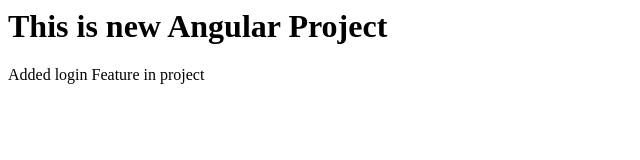
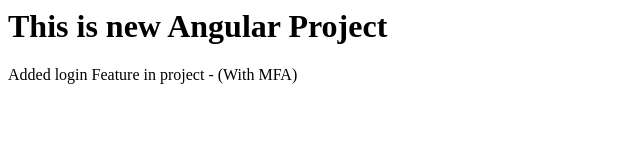
Before and after one commit to Shyambhuva4/IVP_Angular, a plain HTML site: page index.html in a window 1280 px wide. Shown: the full height of the page, 0-640 px from the left. Drawn offline with Linux system fonts and the light colour scheme.

Commit message:
Feature with MFA added

```diff
--- a/index.html
+++ b/index.html
@@ -1,2 +1,2 @@
 <h1>This is new Angular Project</h1>
-<p>Added login Feature in project</p>
+<p>Added login Feature in project - (With MFA)</p>
```
